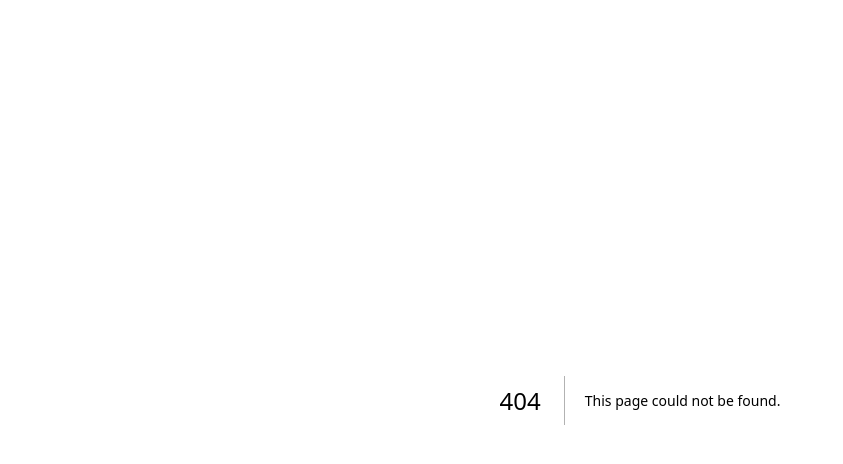
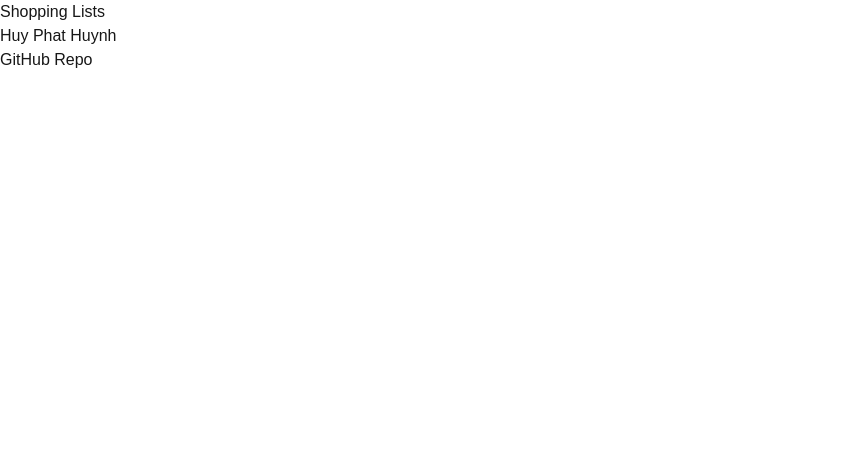
Before and after one commit to phathuy/cprg306-assignments, a Next.js app: page /week-2 in a window 1280 px wide. Before the commit this address had no page. Shown: the top 464 px of the page, without its empty margins (0-843 px from the left). Built offline with nearby package versions, Linux system fonts and the light colour scheme.

Commit message:
page.js and  student-info.js

```diff
--- /dev/null
+++ b/app/week-2/page.js
@@ -0,0 +1,10 @@
+import StudentInfo from "./student-info";
+
+export default function Page() {
+  return (
+    <main>
+      <h1>Shopping Lists</h1>
+      <StudentInfo />
+    </main>
+      );
+  };
--- /dev/null
+++ b/app/week-2/student-info.js
@@ -0,0 +1,11 @@
+// code a react component called StudentInfo that renders Your Name, and a link to GitHub repository, use Link component from Next.js to link your Github repo
+import Link from 'next/link';
+
+export default function StudentInfo() {
+  return (
+    <div>
+      <h2>Huy Phat Huynh</h2>
+      <Link href="https://github.com/phathuy/cprg306-assignments">GitHub Repo</Link>
+    </div>
+  );
+}
```
